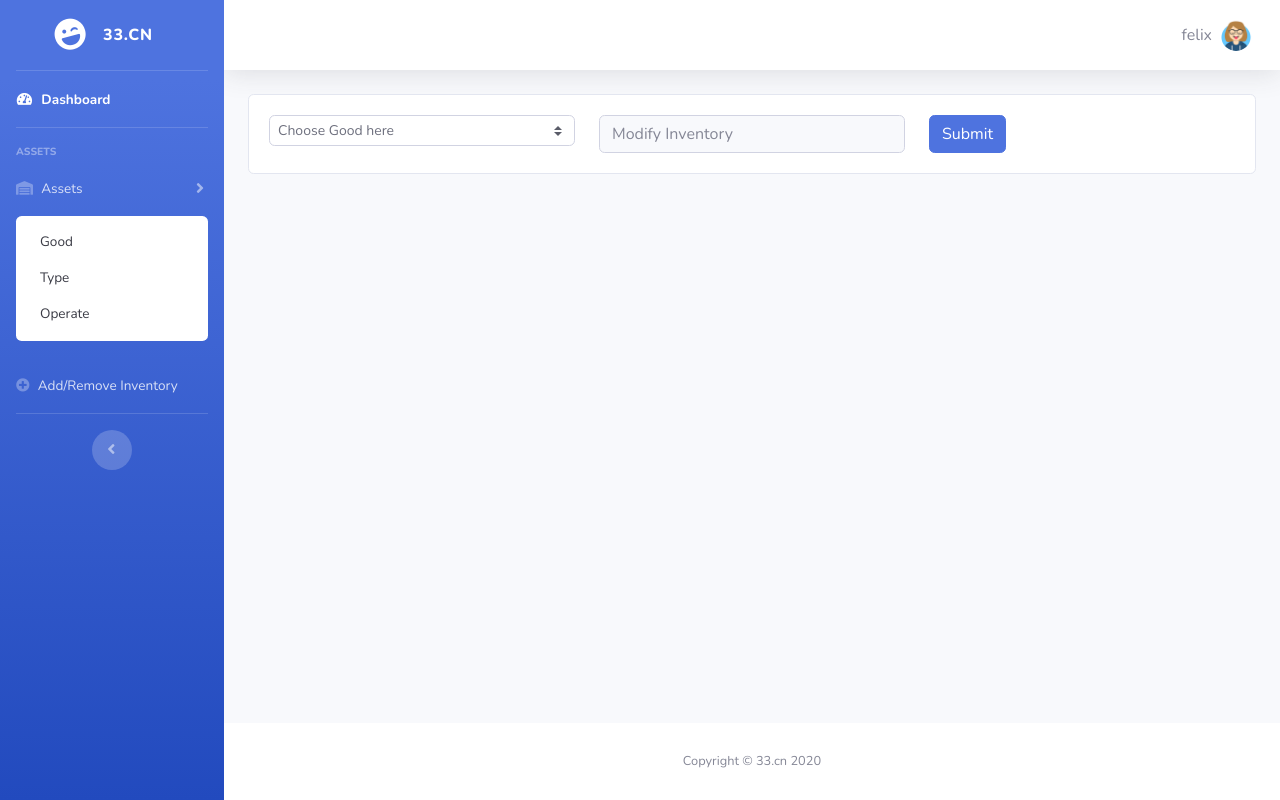
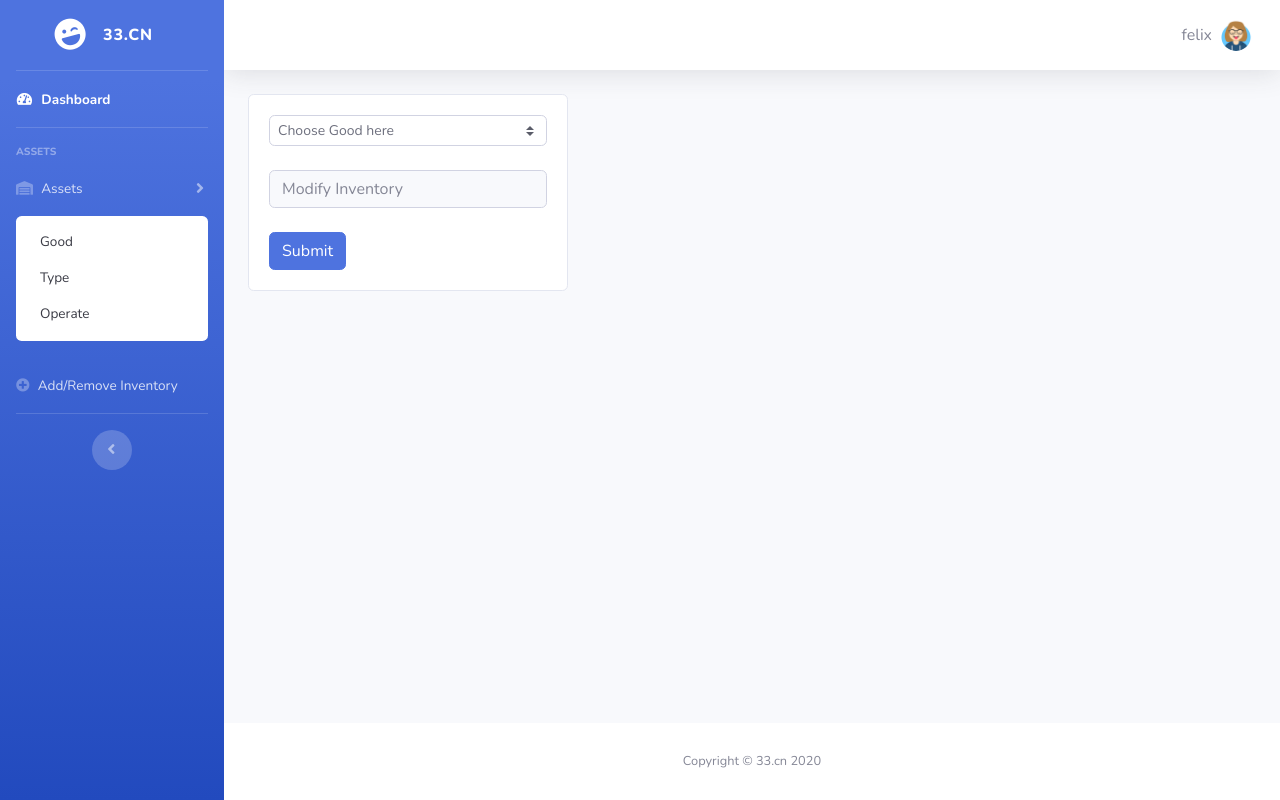
Before and after one commit to meifatang/fzm, a Django app: page /stock/ in a window 1280 px wide. Run offline with Django 3.2, Linux system fonts and the light colour scheme; a user stored in the database is signed in; data comes from the database, SQL or seed files in the repository; both versions use the stored data as it was after the commit; some libraries are stand-ins or nearby versions.

Commit message:
change add/remove view layout

```diff
--- a/fzm/templates/fzm/stock.html
+++ b/fzm/templates/fzm/stock.html
@@ -1,12 +1,14 @@
 {% extends "fzm/layout.html" %}
 
 {% block content %}
+<div class="row">
+    <div class="col-sm-4 col-md-4 col-sm-offset-4 col-md-offset-4">
         <div class="card">
             <div class="card-body">
                 <form action="{% url 'fzm:do' %}" method="post">
                     {% csrf_token %}
                     <div class="row">
-                <div class="col-sm-4 col-md-4">
+                        <div class="col-sm-12 col-md-12">
                             <select name="select" class="custom-select custom-select-sm form-control form-control-sm">
                                 <option selected disabled>Choose Good here</option>
                             {% for good in good_list %}
@@ -14,34 +16,28 @@
                             {% endfor %}
                             </select>
                         </div>
-                <div class="col-sm-4 col-md-4">
+                    </div>
+
+                    <br>
+
+                    <div class="row">
+                        <div class="col-sm-12 col-md-12">
                             <input type="number" name="count" class="form-control bg-light small"
                                    placeholder="Modify Inventory">
                         </div>
-                <div class="col-sm-4 col-md-4">
+                    </div>
+
+                    <br>
+
+                    <div class="row">
+                        <div class="col-sm-12 col-md-12">
                             <input type="submit" value="Submit" class="btn btn-primary">
                         </div>
                     </div>
+
                 </form>
-    </div>
-</div>
-
-<div class="modal fade" id="theModal" tabindex="-1" role="dialog" aria-labelledby="exampleModalLabel" aria-hidden="true">
-<div class="modal-dialog" role="document">
-  <div class="modal-content">
-    <div class="modal-header">
-      <h5 class="modal-title" id="exampleModalLabel">Ready to Leave?</h5>
-      <button class="close" type="button" data-dismiss="modal" aria-label="Close">
-        <span aria-hidden="true">×</span>
-      </button>
-    </div>
-    <div class="modal-body">Select "Logout" below if you are ready to end your current session.</div>
-    <div class="modal-footer">
-      <button class="btn btn-secondary" type="button" data-dismiss="modal">Cancel</button>
-      <a class="btn btn-primary" href="login.html">Logout</a>
             </div>
         </div>
     </div>
 </div>
-
 {% endblock %}
--- a/fzm/views.py
+++ b/fzm/views.py
@@ -67,6 +67,16 @@ def view_do(request):
     return render(request, 'fzm/result.html')
 
 
+@login_required
+def view_add(request):
+    pass
+
+
+@login_required
+def view_remove(request):
+    pass
+
+
 @login_required()
 def view_result(request):
     return render(request, 'fzm/result.html')
```
Also changed, not shown: db.sqlite3. Lines whose indentation alone changed are shown as unchanged.
